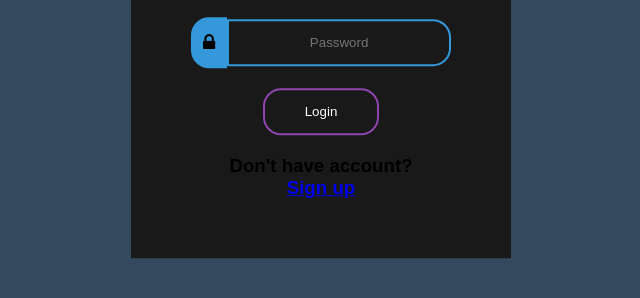
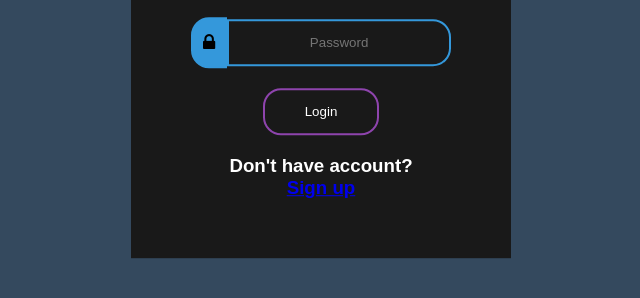
Before and after one commit to GustavoMSB/Login-Screen, a plain HTML site: page index.html in a window 1280 px wide. Shown: the part 358-656 px from the top of the page, without its empty margins (319-959 px from the left). Drawn offline with Linux system fonts and the light colour scheme.

Commit message:
Update style.css

```diff
--- a/style.css
+++ b/style.css
@@ -120,6 +120,9 @@ body{
     align-items: center;
     margin: 20px auto;
 }
+.box h3{
+    color:white;
+}
 .input-email i{
     border: 2px solid #3498db;
     border-radius: 18px 0px 0px 18px;
```
